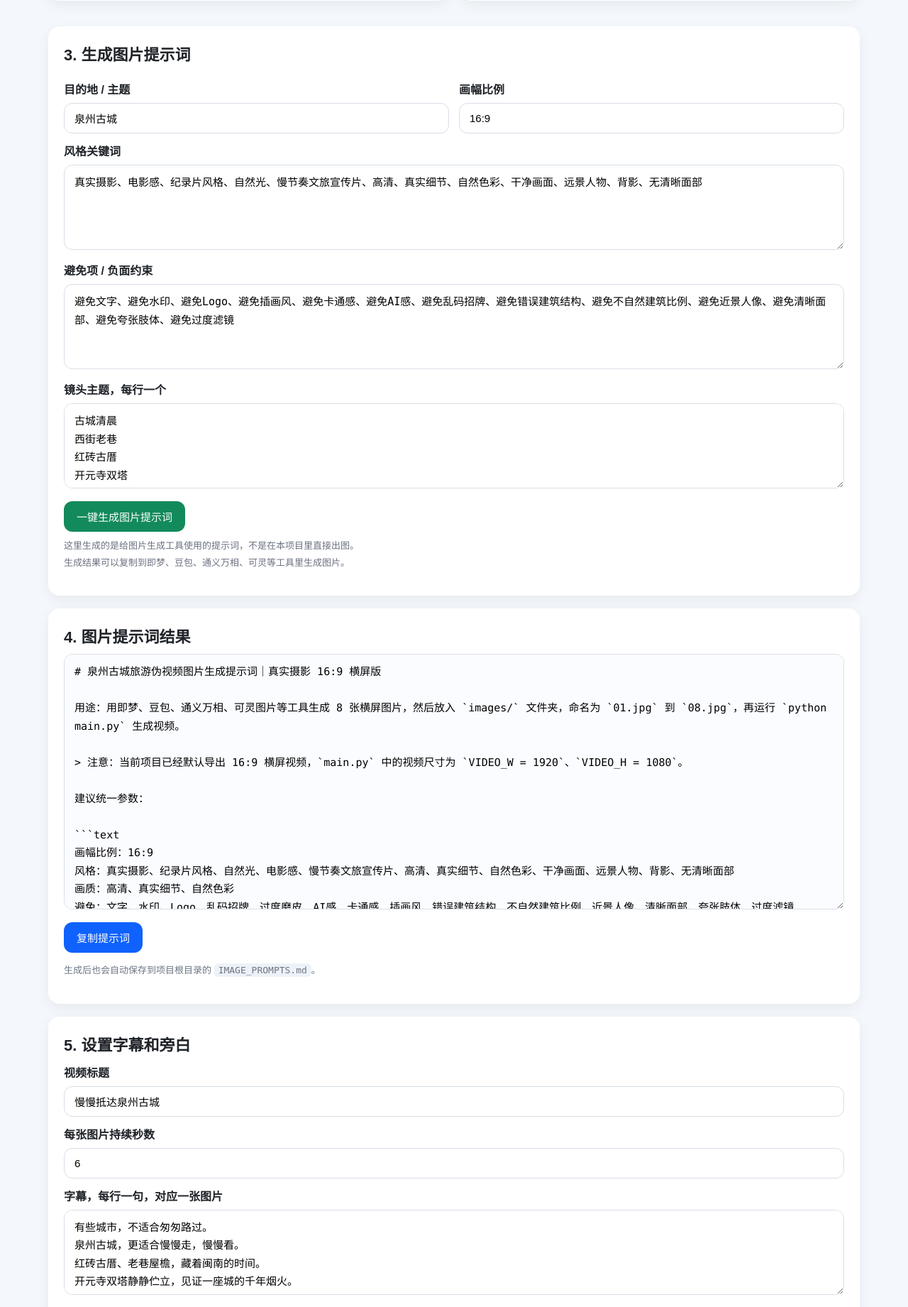
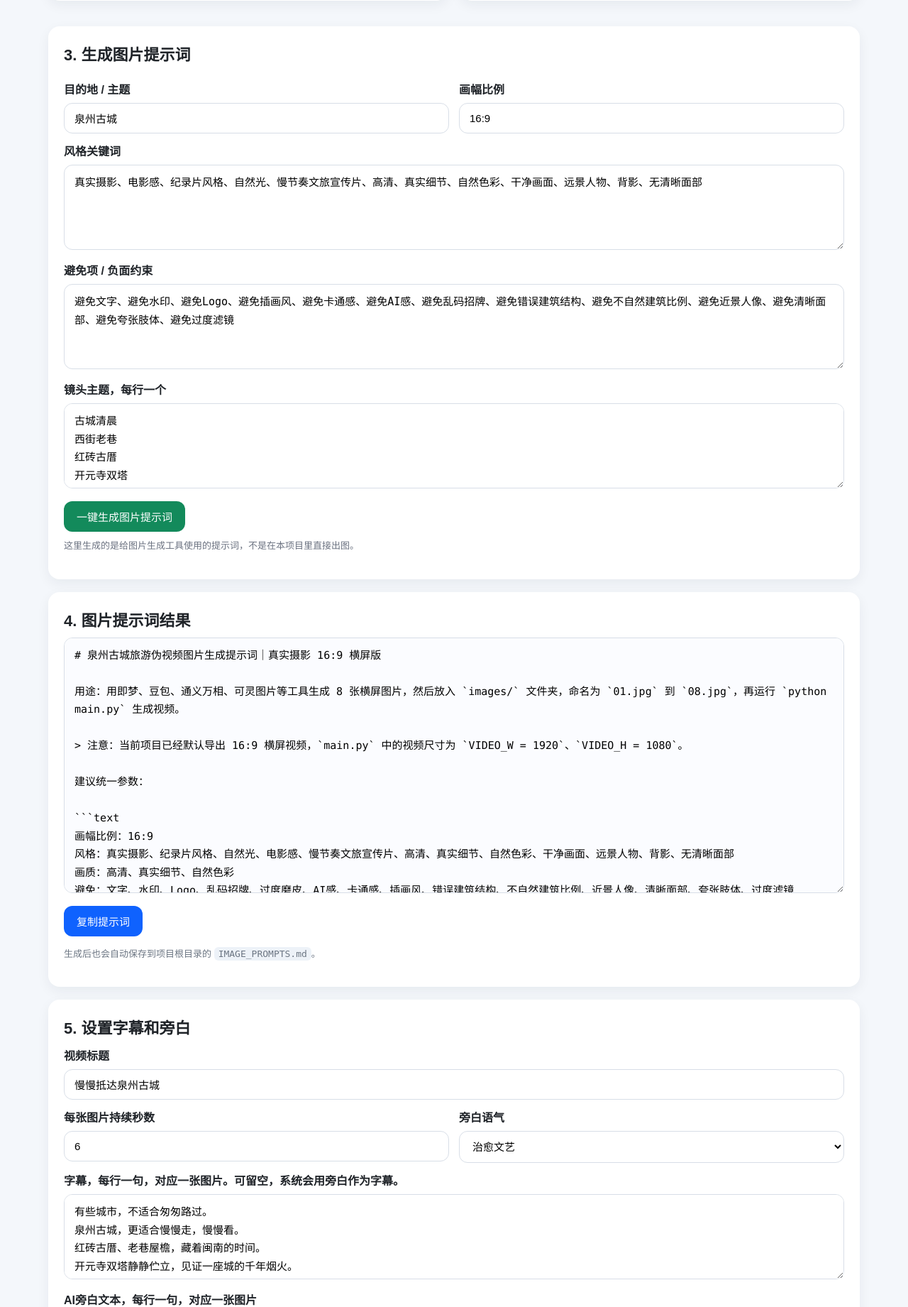
Before and after one commit to HarperCA/-1, a Flask app: page / in a window 1280 px wide. Shown: the part 552-2393 px from the top of the page at 71% size. Run offline with Flask 3, Linux system fonts and the light colour scheme.

Commit message:
Add voiceover tone selector to UI

```diff
--- a/templates/index.html
+++ b/templates/index.html
@@ -6,173 +6,39 @@
   <title>AI旅游伪视频生成器</title>
   <style>
     * { box-sizing: border-box; }
-    body {
-      margin: 0;
-      font-family: Arial, "Microsoft YaHei", sans-serif;
-      background: #f4f7fb;
-      color: #1f2328;
-    }
-    .container {
-      max-width: 1180px;
-      margin: 0 auto;
-      padding: 28px 18px 40px;
-    }
-    h1 {
-      margin: 0 0 8px;
-      font-size: 32px;
-    }
-    .topbar {
-      background: linear-gradient(135deg, #12213a, #224a7a);
-      color: white;
-      border-radius: 18px;
-      padding: 26px 24px;
-      margin-bottom: 22px;
-      box-shadow: 0 10px 28px rgba(18,33,58,.18);
-    }
-    .topbar p {
-      margin: 0;
-      color: rgba(255,255,255,.92);
-      line-height: 1.8;
-    }
-    .grid {
-      display: grid;
-      grid-template-columns: 1fr 1fr;
-      gap: 18px;
-      margin-bottom: 18px;
-    }
-    .two-col {
-      display: grid;
-      grid-template-columns: 1fr 1fr;
-      gap: 14px;
-    }
-    .card {
-      background: white;
-      border-radius: 16px;
-      padding: 22px;
-      box-shadow: 0 6px 18px rgba(18,33,58,.06);
-      margin-bottom: 18px;
-    }
-    .card h2 {
-      margin: 0 0 10px;
-      font-size: 22px;
-    }
-    label {
-      display: block;
-      margin: 12px 0 8px;
-      font-weight: 700;
-    }
-    input[type="text"], input[type="number"], textarea {
-      width: 100%;
-      border: 1px solid #d8dee7;
-      border-radius: 12px;
-      padding: 12px 14px;
-      font-size: 15px;
-      background: #fff;
-      outline: none;
-    }
-    textarea {
-      min-height: 120px;
-      resize: vertical;
-      line-height: 1.7;
-    }
-    input[type="file"] {
-      width: 100%;
-      border: 1px dashed #c4cfdd;
-      padding: 14px;
-      border-radius: 12px;
-      background: #fbfcfe;
-    }
-    button, .btn {
-      display: inline-block;
-      border: 0;
-      background: #0f62fe;
-      color: white;
-      padding: 11px 18px;
-      border-radius: 12px;
-      font-size: 15px;
-      cursor: pointer;
-      text-decoration: none;
-      margin-top: 14px;
-      margin-right: 10px;
-    }
+    body { margin: 0; font-family: Arial, "Microsoft YaHei", sans-serif; background: #f4f7fb; color: #1f2328; }
+    .container { max-width: 1180px; margin: 0 auto; padding: 28px 18px 40px; }
+    h1 { margin: 0 0 8px; font-size: 32px; }
+    .topbar { background: linear-gradient(135deg, #12213a, #224a7a); color: white; border-radius: 18px; padding: 26px 24px; margin-bottom: 22px; box-shadow: 0 10px 28px rgba(18,33,58,.18); }
+    .topbar p { margin: 0; color: rgba(255,255,255,.92); line-height: 1.8; }
+    .grid { display: grid; grid-template-columns: 1fr 1fr; gap: 18px; margin-bottom: 18px; }
+    .two-col { display: grid; grid-template-columns: 1fr 1fr; gap: 14px; }
+    .card { background: white; border-radius: 16px; padding: 22px; box-shadow: 0 6px 18px rgba(18,33,58,.06); margin-bottom: 18px; }
+    .card h2 { margin: 0 0 10px; font-size: 22px; }
+    label { display: block; margin: 12px 0 8px; font-weight: 700; }
+    input[type="text"], input[type="number"], textarea, select { width: 100%; border: 1px solid #d8dee7; border-radius: 12px; padding: 12px 14px; font-size: 15px; background: #fff; outline: none; }
+    textarea { min-height: 120px; resize: vertical; line-height: 1.7; }
+    input[type="file"] { width: 100%; border: 1px dashed #c4cfdd; padding: 14px; border-radius: 12px; background: #fbfcfe; }
+    button, .btn { display: inline-block; border: 0; background: #0f62fe; color: white; padding: 11px 18px; border-radius: 12px; font-size: 15px; cursor: pointer; text-decoration: none; margin-top: 14px; margin-right: 10px; }
     button.secondary, .btn.secondary { background: #5d6b7a; }
     button.green, .btn.green { background: #138a5b; }
     button.danger, .btn.danger { background: #c93535; }
-    button.mini {
-      padding: 6px 10px;
-      border-radius: 9px;
-      font-size: 13px;
-      margin-top: 0;
-      margin-right: 0;
-    }
-    .messages {
-      background: #fff7d7;
-      border: 1px solid #f0dc88;
-      padding: 12px 14px;
-      border-radius: 12px;
-      margin-bottom: 18px;
-      white-space: pre-wrap;
-      line-height: 1.7;
-    }
-    .status {
-      display: inline-block;
-      padding: 6px 12px;
-      border-radius: 999px;
-      font-size: 13px;
-      margin-right: 8px;
-      margin-top: 8px;
-    }
+    button.orange, .btn.orange { background: #c76a16; }
+    button.mini { padding: 6px 10px; border-radius: 9px; font-size: 13px; margin-top: 0; margin-right: 0; }
+    .messages { background: #fff7d7; border: 1px solid #f0dc88; padding: 12px 14px; border-radius: 12px; margin-bottom: 18px; white-space: pre-wrap; line-height: 1.7; }
+    .status { display: inline-block; padding: 6px 12px; border-radius: 999px; font-size: 13px; margin-right: 8px; margin-top: 8px; }
     .status.ok { background: #e8f7ef; color: #177245; }
     .status.gray { background: #eef2f6; color: #586271; }
-    .small {
-      color: #6c7683;
-      font-size: 13px;
-      line-height: 1.8;
-    }
-    ul {
-      line-height: 1.9;
-      margin: 10px 0 0;
-      padding-left: 0;
-      list-style: none;
-    }
-    .file-row {
-      display: flex;
-      align-items: center;
-      justify-content: space-between;
-      gap: 12px;
-      padding: 8px 0;
-      border-bottom: 1px solid #eef2f6;
-    }
-    .file-name {
-      overflow-wrap: anywhere;
-      color: #1f2937;
-    }
-    .inline-form {
-      margin: 0;
-      flex-shrink: 0;
-    }
-    code {
-      background: #edf2f8;
-      padding: 2px 6px;
-      border-radius: 6px;
-    }
-    .prompt-output {
-      min-height: 360px;
-      font-family: Consolas, "Courier New", monospace;
-      background: #fbfcff;
-    }
-    .footer-tip {
-      color: #6b7280;
-      font-size: 13px;
-      line-height: 1.8;
-      margin-top: 8px;
-    }
-    @media (max-width: 900px) {
-      .grid, .two-col { grid-template-columns: 1fr; }
-      .container { padding: 16px; }
-      h1 { font-size: 26px; }
-      .file-row { align-items: flex-start; flex-direction: column; }
-    }
+    .small { color: #6c7683; font-size: 13px; line-height: 1.8; }
+    ul { line-height: 1.9; margin: 10px 0 0; padding-left: 0; list-style: none; }
+    .file-row { display: flex; align-items: center; justify-content: space-between; gap: 12px; padding: 8px 0; border-bottom: 1px solid #eef2f6; }
+    .file-name { overflow-wrap: anywhere; color: #1f2937; }
+    .inline-form { margin: 0; flex-shrink: 0; }
+    code { background: #edf2f8; padding: 2px 6px; border-radius: 6px; }
+    .prompt-output { min-height: 360px; font-family: Consolas, "Courier New", monospace; background: #fbfcff; }
+    .footer-tip { color: #6b7280; font-size: 13px; line-height: 1.8; margin-top: 8px; }
+    .helper-box { background: #f8fafc; border: 1px solid #e2e8f0; border-radius: 14px; padding: 14px; margin: 12px 0; }
+    @media (max-width: 900px) { .grid, .two-col { grid-template-columns: 1fr; } .container { padding: 16px; } h1 { font-size: 26px; } .file-row { align-items: flex-start; flex-direction: column; } }
   </style>
   <script>
     function copyPromptText() {
@@ -189,56 +55,30 @@
   <div class="container">
     <div class="topbar">
       <h1>AI旅游伪视频生成器</h1>
-      <p>
-        图片 + 自动运镜 + 中文字幕 + AI旁白 + 背景音乐 = 慢节奏文旅伪视频。<br>
-        新增：图片提示词自动生成，可直接生成适合即梦 / 豆包 / 通义万相 / 可灵的旅游图片提示词。
-      </p>
+      <p>图片 + 自动运镜 + 中文字幕 + AI旁白 + 背景音乐 = 慢节奏文旅伪视频。<br>支持图片提示词生成、旁白字幕自动生成、AI朗读、背景音乐混音。</p>
     </div>
 
     {% with messages = get_flashed_messages() %}
-      {% if messages %}
-        <div class="messages">{% for message in messages %}{{ message }}{% if not loop.last %}\n{% endif %}{% endfor %}</div>
-      {% endif %}
+      {% if messages %}<div class="messages">{% for message in messages %}{{ message }}{% if not loop.last %}\n{% endif %}{% endfor %}</div>{% endif %}
     {% endwith %}
 
     <div class="grid">
       <div class="card">
         <h2>1. 上传图片</h2>
         <form action="/upload" method="post" enctype="multipart/form-data">
-          <label>选择多张图片，建议 8 张，16:9 横屏</label>
+          <label>选择多张图片，支持分批追加上传</label>
           <input type="file" name="images" multiple accept=".jpg,.jpeg,.png,image/jpeg,image/png">
           <button type="submit">上传图片</button>
         </form>
-
-        <div>
-          {% if image_files %}
-            <span class="status ok">已加载 {{ image_files|length }} 张图片</span>
-          {% else %}
-            <span class="status gray">当前还没有图片</span>
-          {% endif %}
-        </div>
-
+        <div>{% if image_files %}<span class="status ok">已加载 {{ image_files|length }} 张图片</span>{% else %}<span class="status gray">当前还没有图片</span>{% endif %}</div>
         <p class="small">当前图片列表：</p>
         <ul>
           {% for file in image_files %}
-            <li class="file-row">
-              <span class="file-name">{{ file }}</span>
-              <form class="inline-form" action="/delete_image" method="post" onsubmit="return confirm('确定删除这张图片吗？');">
-                <input type="hidden" name="filename" value="{{ file }}">
-                <button class="danger mini" type="submit">删除</button>
-              </form>
-            </li>
+            <li class="file-row"><span class="file-name">{{ file }}</span><form class="inline-form" action="/delete_image" method="post" onsubmit="return confirm('确定删除这张图片吗？');"><input type="hidden" name="filename" value="{{ file }}"><button class="danger mini" type="submit">删除</button></form></li>
           {% endfor %}
-          {% if not image_files %}
-            <li class="small">暂无图片</li>
-          {% endif %}
+          {% if not image_files %}<li class="small">暂无图片</li>{% endif %}
         </ul>
-
-        {% if image_files %}
-          <form action="/clear_images" method="post" onsubmit="return confirm('确定清空全部已上传图片吗？');">
-            <button class="danger" type="submit">清空全部图片</button>
-          </form>
-        {% endif %}
+        {% if image_files %}<form action="/clear_images" method="post" onsubmit="return confirm('确定清空全部已上传图片吗？');"><button class="danger" type="submit">清空全部图片</button></form>{% endif %}
       </div>
 
       <div class="card">
@@ -248,24 +88,11 @@
           <input type="file" name="bgm" accept=".mp3,audio/mpeg">
           <button type="submit">上传背景音乐</button>
         </form>
-
         <div>
-          {% if bgm_exists %}
-            <span class="status ok">背景音乐已就绪：audio/bgm.mp3</span>
-          {% else %}
-            <span class="status gray">当前没有背景音乐</span>
-          {% endif %}
-
-          {% if voice_exists %}
-            <span class="status ok">旁白文件存在：audio/voice.mp3</span>
-          {% else %}
-            <span class="status gray">旁白将在生成视频时自动创建</span>
-          {% endif %}
+          {% if bgm_exists %}<span class="status ok">背景音乐已就绪：audio/bgm.mp3</span>{% else %}<span class="status gray">当前没有背景音乐</span>{% endif %}
+          {% if voice_exists %}<span class="status ok">旁白文件存在：audio/voice.mp3</span>{% else %}<span class="status gray">旁白将在生成视频时自动创建</span>{% endif %}
         </div>
-
-        <p class="small">
-          上传后会保存为 <code>audio/bgm.mp3</code>。生成视频时会自动与 AI 旁白混音。
-        </p>
+        <p class="small">上传后会保存为 <code>audio/bgm.mp3</code>。生成视频时会自动与 AI 旁白混音。</p>
       </div>
     </div>
 
@@ -273,73 +100,73 @@
       <h2>3. 生成图片提示词</h2>
       <form action="/generate_prompts" method="post">
         <div class="two-col">
-          <div>
-            <label>目的地 / 主题</label>
-            <input type="text" name="destination" value="{{ prompt_form.destination }}">
-          </div>
-          <div>
-            <label>画幅比例</label>
-            <input type="text" name="aspect_ratio" value="{{ prompt_form.aspect_ratio }}">
-          </div>
+          <div><label>目的地 / 主题</label><input type="text" name="destination" value="{{ prompt_form.destination }}"></div>
+          <div><label>画幅比例</label><input type="text" name="aspect_ratio" value="{{ prompt_form.aspect_ratio }}"></div>
         </div>
-
-        <label>风格关键词</label>
-        <textarea name="style_keywords">{{ prompt_form.style_keywords }}</textarea>
-
-        <label>避免项 / 负面约束</label>
-        <textarea name="negative_keywords">{{ prompt_form.negative_keywords }}</textarea>
-
-        <label>镜头主题，每行一个</label>
-        <textarea name="scenes_text">{{ prompt_form.scenes_text }}</textarea>
-
+        <label>风格关键词</label><textarea name="style_keywords">{{ prompt_form.style_keywords }}</textarea>
+        <label>避免项 / 负面约束</label><textarea name="negative_keywords">{{ prompt_form.negative_keywords }}</textarea>
+        <label>镜头主题，每行一个</label><textarea name="scenes_text">{{ prompt_form.scenes_text }}</textarea>
         <button class="green" type="submit">一键生成图片提示词</button>
       </form>
-
-      <p class="footer-tip">
-        这里生成的是给图片生成工具使用的提示词，不是在本项目里直接出图。<br>
-        生成结果可以复制到即梦、豆包、通义万相、可灵等工具里生成图片。
-      </p>
+      <p class="footer-tip">这里生成的是给图片生成工具使用的提示词，不是在本项目里直接出图。</p>
     </div>
 
     <div class="card">
       <h2>4. 图片提示词结果</h2>
       <textarea id="prompt_output" class="prompt-output" readonly>{{ prompt_output }}</textarea>
-      <div>
-        <button type="button" onclick="copyPromptText()">复制提示词</button>
-      </div>
+      <div><button type="button" onclick="copyPromptText()">复制提示词</button></div>
       <p class="small">生成后也会自动保存到项目根目录的 <code>IMAGE_PROMPTS.md</code>。</p>
     </div>
 
     <div class="card">
       <h2>5. 设置字幕和旁白</h2>
-      <form action="/save" method="post">
+      <form action="/save" method="post" id="scriptForm">
         <label>视频标题</label>
         <input type="text" name="title" value="{{ data.title }}">
-
-        <label>每张图片持续秒数</label>
-        <input type="number" name="duration_per_image" value="{{ data.duration_per_image }}" min="2" max="20">
-
-        <label>字幕，每行一句，对应一张图片</label>
+        <div class="two-col">
+          <div>
+            <label>每张图片持续秒数</label>
+            <input type="number" name="duration_per_image" value="{{ data.duration_per_image }}" min="2" max="20">
+          </div>
+          <div>
+            <label>旁白语气</label>
+            <select name="voiceover_tone">
+              {% for key, item in voiceover_tones.items() %}
+                <option value="{{ key }}" {% if key == current_voiceover_tone %}selected{% endif %}>{{ item.label }}</option>
+              {% endfor %}
+            </select>
+          </div>
+        </div>
+        <label>字幕，每行一句，对应一张图片。可留空，系统会用旁白作为字幕。</label>
         <textarea name="subtitles">{{ data.subtitles | join('\n') }}</textarea>
-
-        <label>AI旁白文本</label>
+        <label>AI旁白文本，每行一句，对应一张图片</label>
         <textarea name="voiceover">{{ data.voiceover }}</textarea>
-
         <button type="submit">保存脚本</button>
       </form>
+
+      <div class="helper-box">
+        <form action="/generate_voiceover" method="post">
+          <label>自动生成旁白语气</label>
+          <select name="voiceover_tone">
+            {% for key, item in voiceover_tones.items() %}
+              <option value="{{ key }}" {% if key == current_voiceover_tone %}selected{% endif %}>{{ item.label }}</option>
+            {% endfor %}
+          </select>
+          <input type="hidden" name="title" value="{{ data.title }}">
+          <input type="hidden" name="duration_per_image" value="{{ data.duration_per_image }}">
+          <button class="orange" type="submit">根据图片数量和播放速度自动生成旁白/字幕</button>
+        </form>
+        <p class="small">会按照当前已上传图片数量生成对应行数；并根据“每张图片持续秒数”控制每句长度，尽量让朗读时间和画面时间匹配。</p>
+      </div>
     </div>
 
     <div class="card">
       <h2>6. 生成视频</h2>
       <form action="/generate" method="post">
         <button class="green" type="submit">开始生成 final.mp4</button>
-        {% if has_output %}
-          <a class="btn secondary" href="/download">下载 final.mp4</a>
-        {% endif %}
+        {% if has_output %}<a class="btn secondary" href="/download">下载 final.mp4</a>{% endif %}
       </form>
-      <p class="small">
-        生成过程会调用 <code>main.py</code>，自动生成 <code>audio/voice.mp3</code> 与 <code>output/final.mp4</code>。
-      </p>
+      <p class="small">生成过程会调用 <code>main.py</code>，自动生成 <code>audio/voice.mp3</code> 与 <code>output/final.mp4</code>。</p>
     </div>
   </div>
 </body>
```
